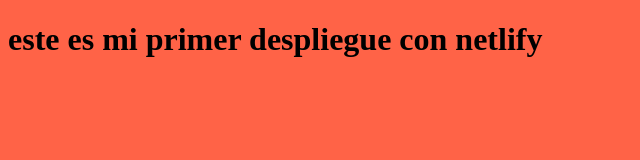
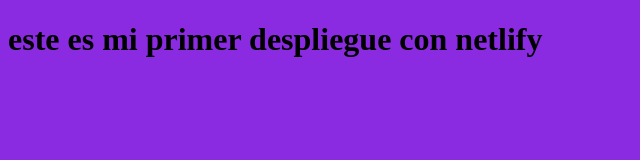
Before and after one commit to zzzlimbo/misegundorepositorio, a plain HTML site: page index.html in a window 1280 px wide. Shown: the whole page, without its empty margins (0-640 px from the left). Drawn offline with Linux system fonts and the light colour scheme.

Commit message:
cambiando fondo

```diff
--- a/index.html
+++ b/index.html
@@ -6,7 +6,7 @@
     <title>Document</title>
     <style>
         html, body {
-            background-color: tomato;
+            background-color: blueviolet;
         }
     </style>
 </head>
```
